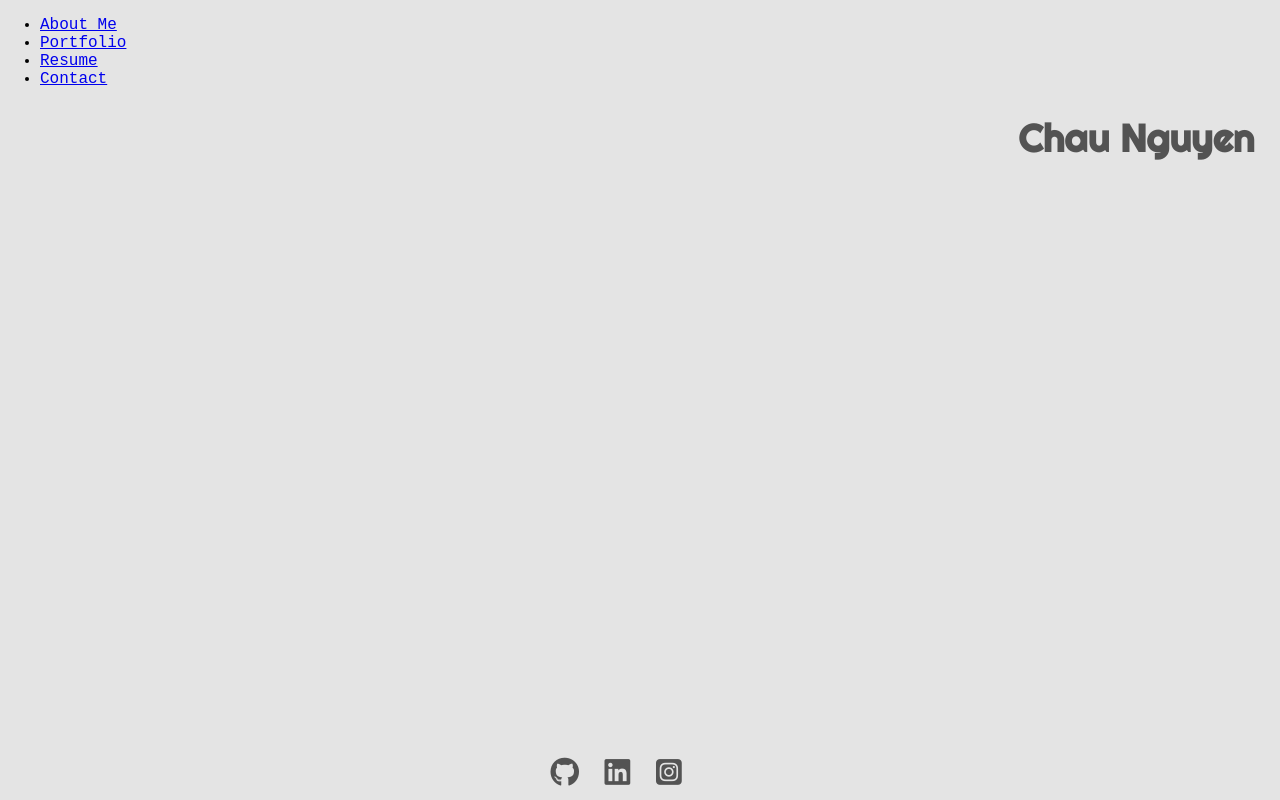
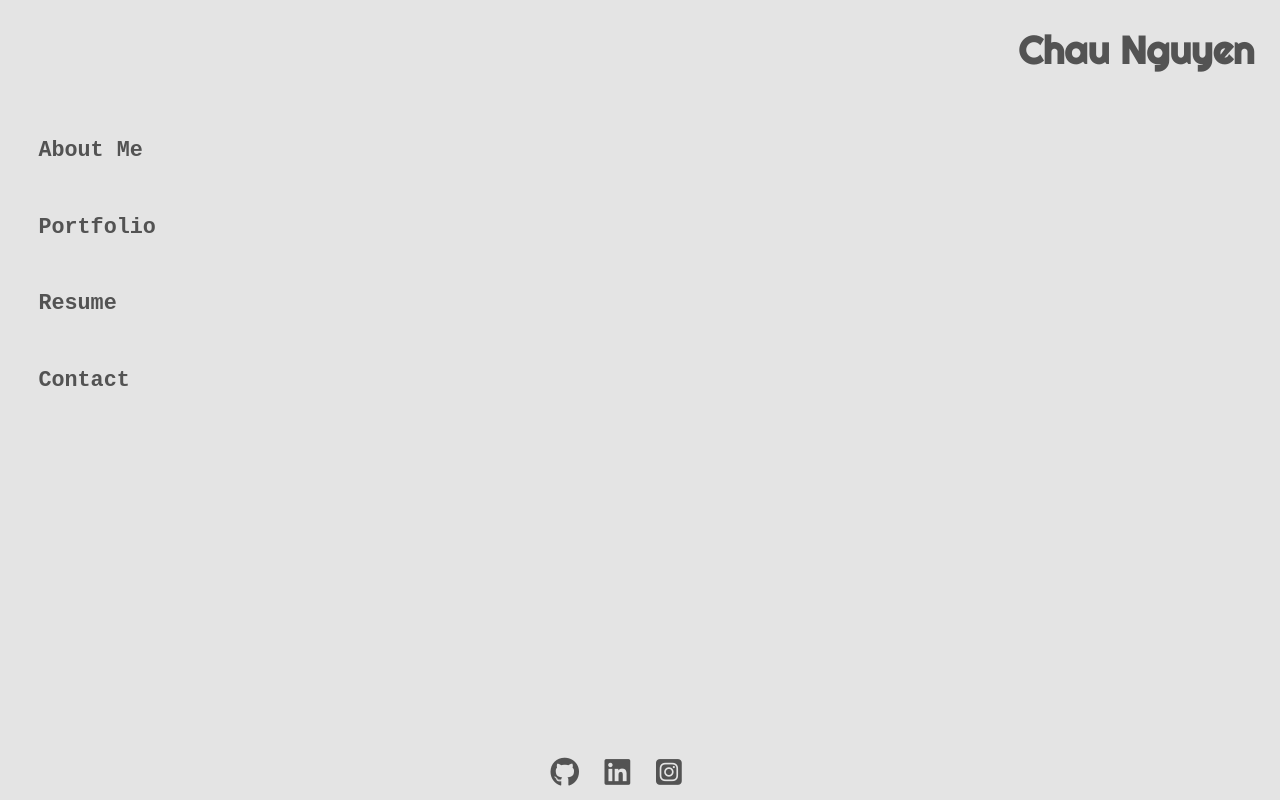
Before and after one commit to ChauDeveloper/react-portfolio, a React (Create React App) app: page / in a window 1280 px wide. Built offline with nearby package versions, Linux system fonts and the light colour scheme.

Commit message:
navbar styling complete

```diff
--- a/src/App.js
+++ b/src/App.js
@@ -6,8 +6,8 @@ import Footer from './components/footer';
 function App() {
   return (
     <div className="App">
+      <h1 id='title'>Chau Nguyen</h1>
       <Navbar />
-      <h1 id='title'>Chau Nguyen</h1>
       <Footer />
     </div>
   );
--- a/src/components/navbar/style.css
+++ b/src/components/navbar/style.css
@@ -0,0 +1,30 @@
+ul {
+    position: relative;
+    list-style-type: none;
+}
+
+ul li{
+    padding-bottom: 6vw;
+    margin-left:0;
+    padding-left: 0;
+    border: 0;
+  }
+
+  ul li a {
+    position: absolute;
+    text-decoration: none;
+    color: var(--text-color);
+    padding: 1vw 1vw 1vw 3vw;
+    left: 0;
+    font-size: 1.7vw;
+
+    font-weight: 900;
+  }
+
+ul li:hover {
+    left:0;
+}
+  ul li a:hover {
+    background-color: var(--box-fill-color);
+    color: var(--secondary-text-color);
+  }
--- a/src/index.css
+++ b/src/index.css
@@ -2,7 +2,7 @@
   --background-color: #E4E4E4;
   --text-color: #535353;
   --secondary-text-color: #DDDDD9;
-  --box-fill-color: #555555,
+  --box-fill-color: #555555;
 }
 
 html, body {
```
